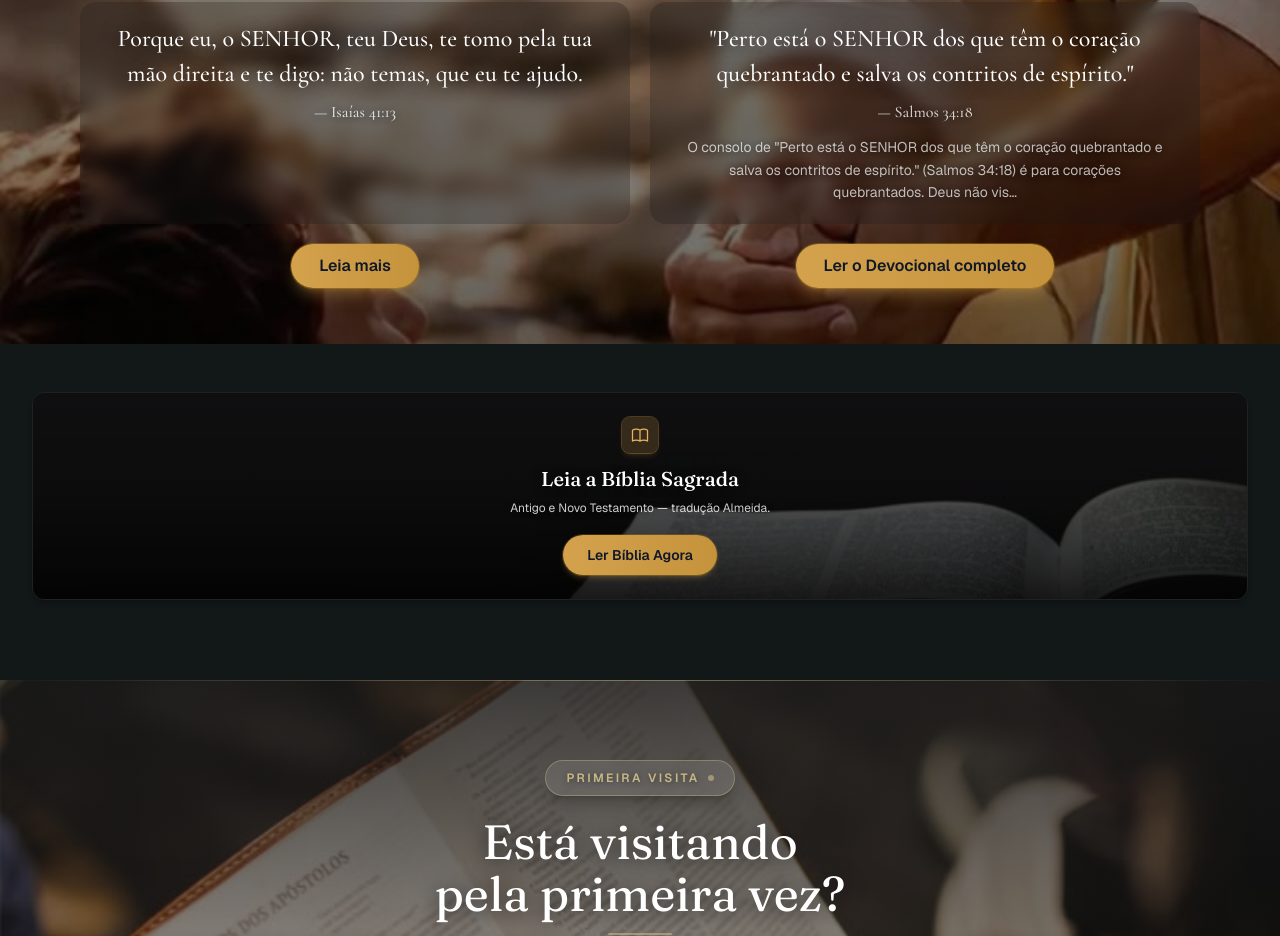
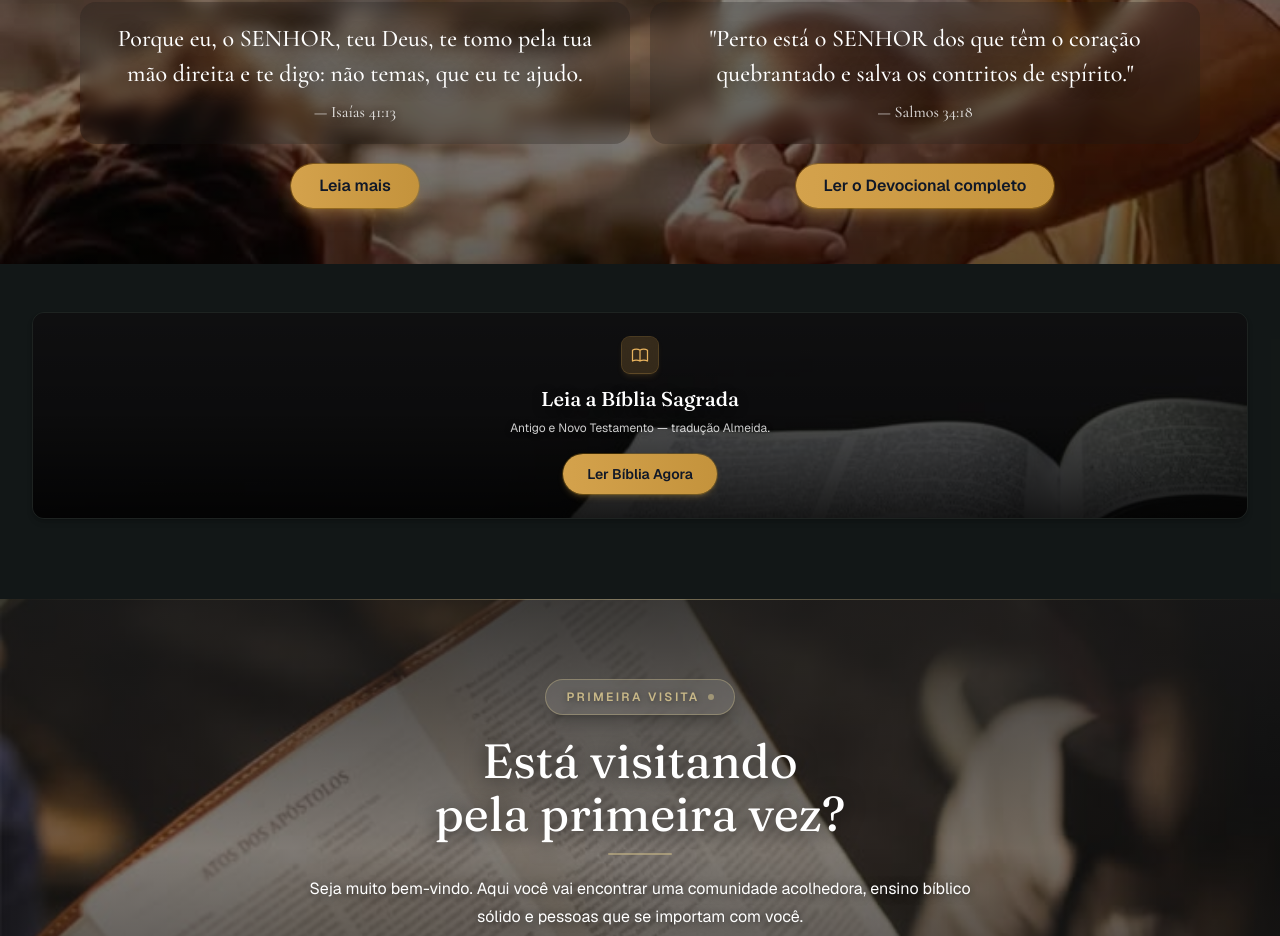
Before and after one commit to roberto-sena89/santuario_figma, a React (Vite) app: page / in a window 1280 px wide. Shown: the part 1440-2376 px from the top of the page. Built offline with nearby package versions, Linux system fonts and the light colour scheme; the HTML template or start-up script is replaced by a standard one.

Commit message:
style(home): remove trecho do devocional no card

```diff
--- a/src/pages/Home.tsx
+++ b/src/pages/Home.tsx
@@ -17,11 +17,6 @@ interface HomeProps {
 export default function Home({ onNavigate }: HomeProps) {
   const verse = getPalavraDoDia();
   const devocional = getDevotionalByDate(new Date());
-  const devocionalResumo = devocional.body.split("\n\n")[0] ?? "";
-  const devocionalTrecho =
-    devocionalResumo.length > 160
-      ? `${devocionalResumo.slice(0, 160).trim()}…`
-      : devocionalResumo;
   // Destaques: troca Infantil por Missões no grid da Home
   const featuredMinistries = MINISTERIOS.filter(
     (m) => m.id !== "criancas" && m.id !== "evangelismo"
@@ -184,9 +179,6 @@ export default function Home({ onNavigate }: HomeProps) {
                                                                                         <cite className="not-italic block mt-2 font-bible text-white/80 font-medium text-sm sm:text-base [text-shadow:0_1px_6px_rgba(0,0,0,0.5)]">
                                               — {devocional.verseRef}
                                             </cite>
-                                              <p className="mt-3 text-white/70 text-sm leading-relaxed [text-shadow:0_1px_6px_rgba(0,0,0,0.5)]">
-                                                {devocionalTrecho}
-                                              </p>
                                             </div>
                       <div className="mt-auto">
                         <button
```
